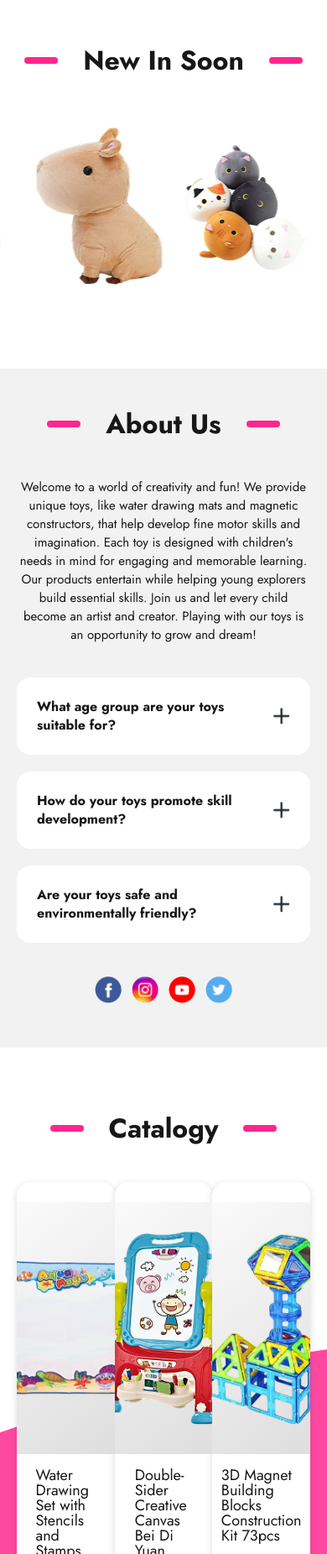
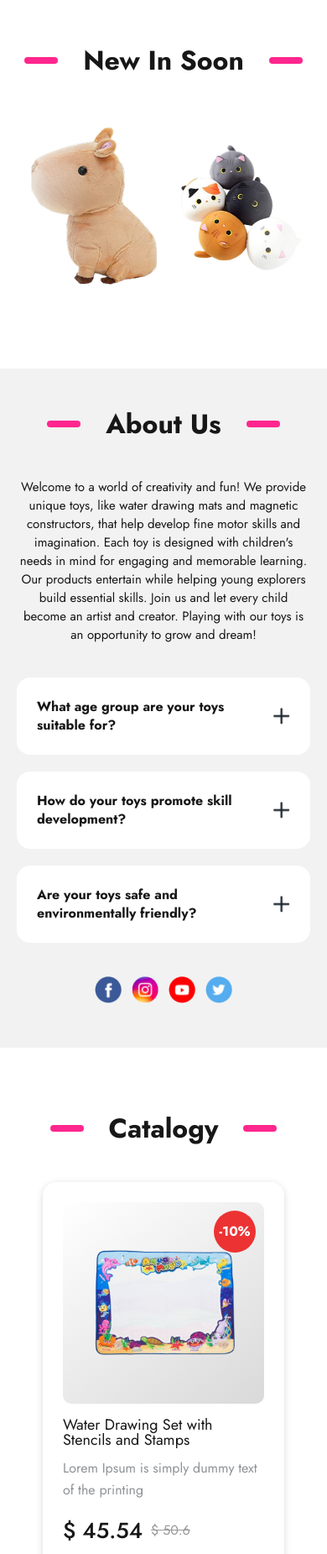
Before and after one commit to Ivanna-Kutsovol/ToyHouse, a Next.js app: page / in a window 390 px wide. Shown: the part 974-2825 px from the top of the page at 84% size. Built offline with nearby package versions, Linux system fonts and the light colour scheme.

Commit message:
feat(styles): add responsive layout for catalog and product card

```diff
--- a/src/app/catalogy/catalogy.module.scss
+++ b/src/app/catalogy/catalogy.module.scss
@@ -1,4 +1,5 @@
 @use "../styles/mixins" as *;
+@use "../styles/media" as *;
 
 .title{
     @include title;
@@ -7,6 +8,12 @@
 .catalogy{
     position: relative;
     height: 656px;
+    @include desktop{
+        height: 580px;
+    }
+    @include tablet{
+        height: 100%;
+    }
 
     &__background{
         position: absolute;
@@ -14,11 +21,25 @@
         left: 0px;
         z-index: -1;
         margin: 0 0 0 -165px;
+        @include desktop{
+            bottom: -350px;
+        }
+        @include tablet{
+            bottom: 0px;
+        }
     }
 
     &__products{
         display: flex;
         flex-direction: row;
         justify-content: space-between;
+        @include tablet{
+            flex-wrap: wrap;
+            gap: 30px;
+            justify-content: center;
+        }
+        @include mobile{
+            gap: 8px;
+        }
     }
 }
--- a/src/app/styles/_mixins.scss
+++ b/src/app/styles/_mixins.scss
@@ -72,6 +72,9 @@
             background-color: #F4F4F4;
             color: var(--pink);
             font-size: 22px;
+            @include desktop{
+                font-size: 18px;
+            }
 
             &:hover{
                 cursor: pointer;
@@ -86,6 +89,14 @@
                 top: 50%;
                 left: 50%;
                 transform: translate(-50%, -50%);
+                @include desktop{
+                    width: 17px;
+                    height: 17px;
+                }
+                @include mobile{
+                    width: 15px;
+                    height: 15px;
+                }
             }
     }
 }
--- a/src/components/card/productCard.module.scss
+++ b/src/components/card/productCard.module.scss
@@ -1,4 +1,5 @@
 @use "../../app/styles/mixins" as *;
+@use "../../app/styles/media" as *;
 
 .card{
     display: flex;
@@ -12,6 +13,13 @@
     width: 350px;
     overflow: hidden;
     cursor: pointer;
+    @include desktop{
+        width: 288px;
+    }
+    @include mobile{
+        width: 160px;
+        padding: 8px;
+    }
 
     &__link{
         display: flex;
@@ -28,6 +36,14 @@
         border-radius: 10px;
         background: linear-gradient(144.47deg, #fff, #d9d9d9);
         position: relative;
+        @include desktop{
+            width: 240px;
+            height: 240px;
+        }
+        @include mobile{
+            width: 145px;
+            height: 145px;
+        }
     }
     &__img{
         width: 250px;
@@ -37,47 +53,95 @@
             transform: scale(1.1);
             transition: 0.5s ease-in;
         }
+        @include desktop{
+            width: 200px;
+            height: 180px;
+        }
+        @include mobile{
+            width: 76px;
+            height: 110px;
+        }
     }
 
     &__info{
         display: flex;
         flex-direction: column;
         gap: 12px;
+        @include mobile{
+            gap: 15px;
+        }
     }
     &__name{
         font-size: 18px;
         &:hover{
             text-decoration: underline;
         }
+        @include mobile{
+            font-size: 15px;
+            height: 40px;
+            &:hover{
+                text-decoration: none;
+            }
+        }
     }
     &__description{
         font-size: 16px;
         color: #1E272F80;
         line-height: 26px;
+        @include mobile{
+            font-size: 13px;
+            line-height: normal;
+        }
     }
     &__price{
         font-size: 26px;
         line-height: 46px;
         font-weight: 500;
+        @include mobile{
+            font-size: 20px;
+            line-height: 35px;
+        }
     }
     &__buttons{
         display: flex;
         flex-direction: row;
         gap: 70px;
         justify-content: space-between;
+        @include desktop{
+            gap: 30px;
+        }
+        @include mobile{
+            gap: 16px;
+        }
     }
     &__counter{
         @include quantity;
         &__button{
             width: 38px;
             height: 38px;
+            @include mobile{
+                width: 25px;
+                height: 25px;
+            }
         }
         &__text{
             font-size: 24px;
             font-weight: bolder;
             width: 30px;
             text-align: center;
+            @include mobile{
+                font-size: 15px;
+                width: 15px;
+            }
         }
+    }
+    &__containerPrice{
+        display: flex;
+        flex-direction: row-reverse;
+        align-items: center;
+        justify-content: flex-end;
+        gap: 10px;
+        position: relative
     }
     &__priceOld{
         font-size: 16px;
@@ -173,11 +237,25 @@
         height: 56px;
         font-size: 24px;
         @include btnBuy;
+        @include mobile{
+            font-size: 15px;
+            padding: 15px 10px;
+            height: auto;
+        }
     }
     .button_full{
         width: 21vw;
         max-width: 100%;
+        @include tablet{
+            width: 30vw;
+        }
+        @include mobile{
+            width: 39vw;
+        }
     }
     .button_small{
         width: 126px;
+        @include mobile{
+            width: 60px;
+        }
     }
--- a/src/components/card/productCard.tsx
+++ b/src/components/card/productCard.tsx
@@ -42,13 +42,12 @@ const ProductCard = ({product, quantity, onAdd, onChange, onDelete, showBuyButto
                 </div>
                 )}
                     <div className={stl.card__footer}>
-                        <div className={stl.card__containerPrice}>
-                            <p className={stl.card__priceText}>Price:</p>
+                        <div>
                             {product.discount ? (
-                                <>
+                                <div className={stl.card__containerPrice}>
                                     <p className={stl.card__priceOld}>$ {product.price}</p>
                                     <p className={stl.card__price}>$ {(product.price * (100 - product.discount) / 100).toFixed(2)}</p>
-                                </>
+                                </div>
                             ) : (
                                 <p className={stl.card__price}>$ {product.price}</p>
                             )}
@@ -66,7 +65,6 @@ const ProductCard = ({product, quantity, onAdd, onChange, onDelete, showBuyButto
                         <p className={stl.card__name}>{product.name}</p>
                         <p className={stl.card__description}>{product.description}</p>
                         <div className={stl.card__containerPrice}>
-                            <p className={stl.card__priceText}>Price:</p>
                             {product.discount ? (
                                 <>
                                     <p className={stl.card__priceOld}>$ {product.price}</p>
```
